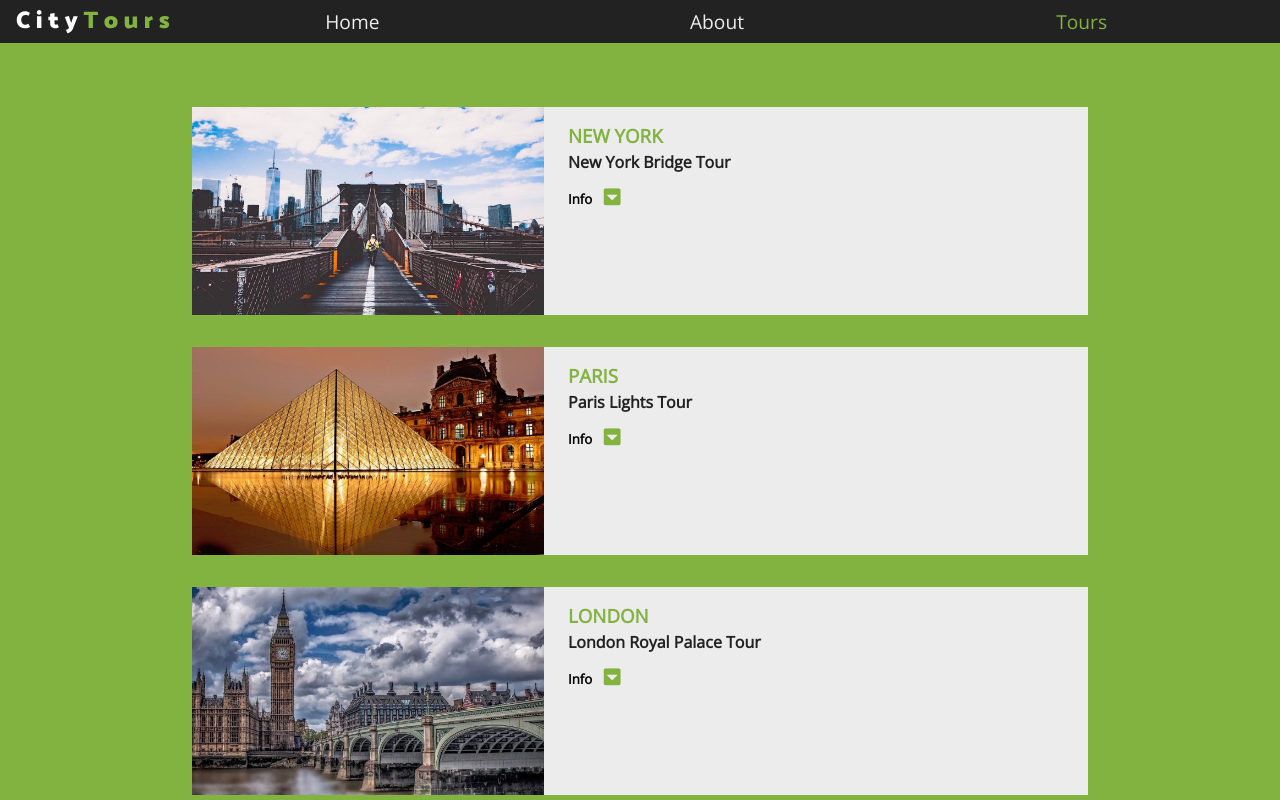
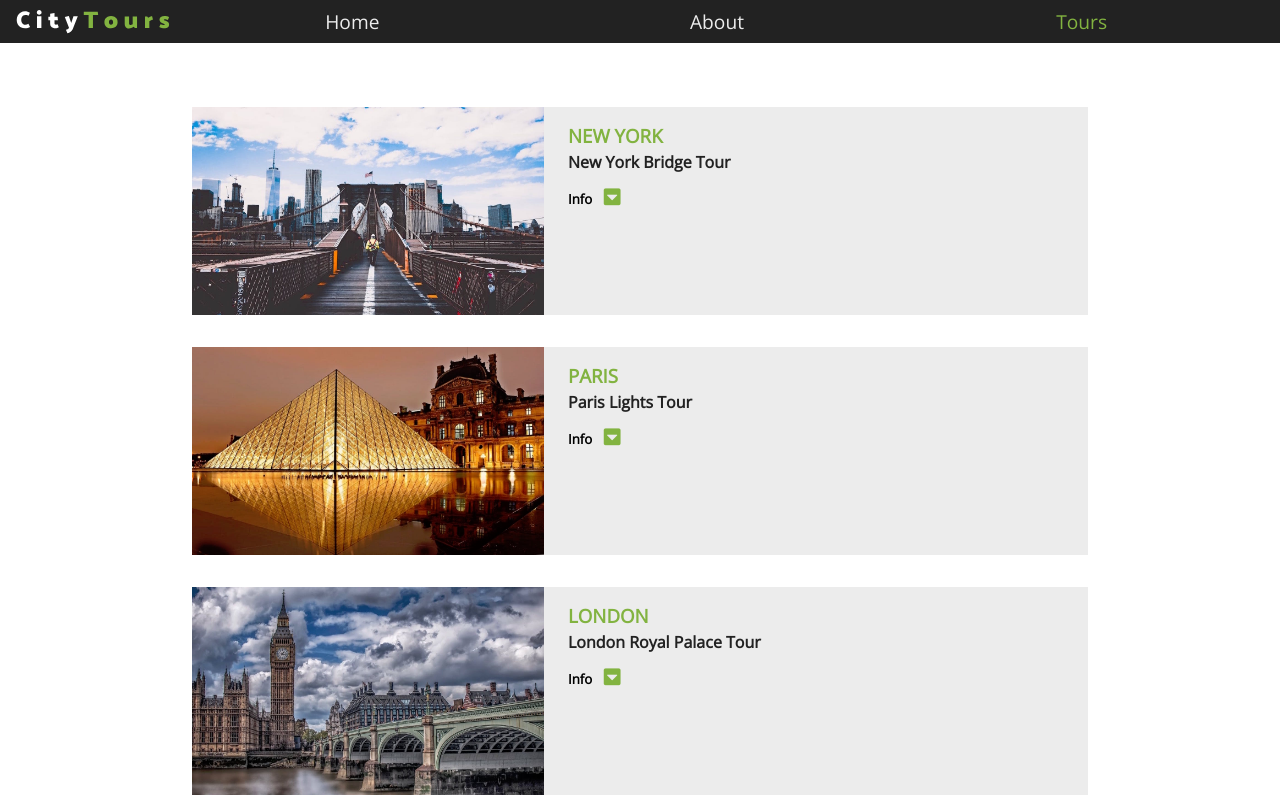
Before and after one commit to jinjanni/react-city-tours, a React (Create React App) app: page / in a window 1280 px wide. Shown: the top 800 px of the page. Built offline with nearby package versions, Linux system fonts and the light colour scheme.

Commit message:
background White

```diff
--- a/package.json
+++ b/package.json
@@ -1,5 +1,4 @@
 {
-  "homepage": "http://jinjanni.github.io/cityproject",
   "name": "city-tours",
   "version": "0.1.0",
   "private": true,
@@ -14,8 +13,6 @@
     "react-scripts": "3.4.1"
   },
   "scripts": {
-    "predeploy": "npm run build",
-    "deploy": "gh-pages -d build",
     "start": "react-scripts start",
     "build": "react-scripts build",
     "test": "react-scripts test",
--- a/src/index.scss
+++ b/src/index.scss
@@ -12,5 +12,5 @@ $mainTransition: all 0.2s linear;
 
 body {
   font-family: "Open Sans", sans-serif;
-  background: $mainGreen;
+  background: $mainWhite;
 }
```
